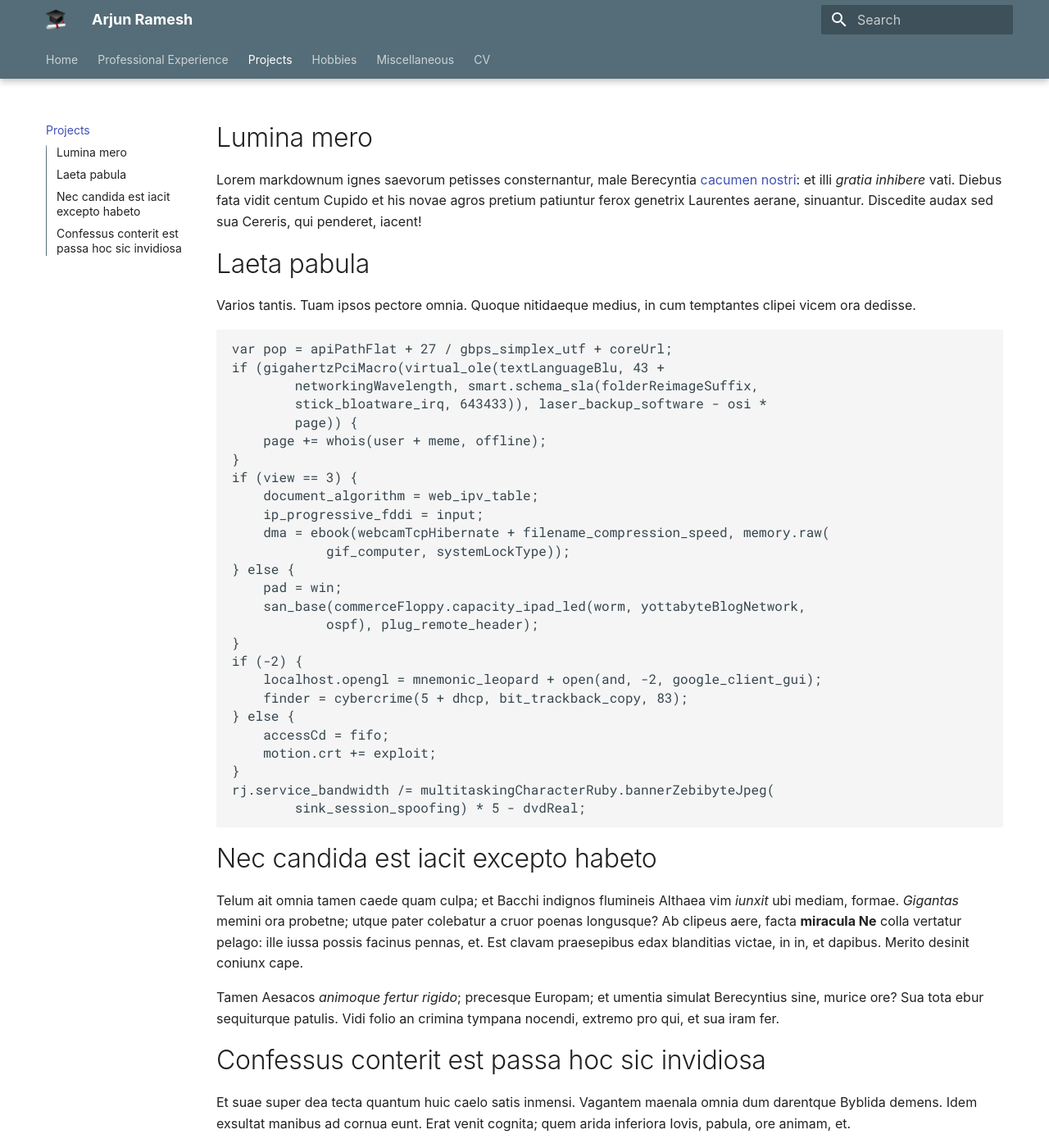
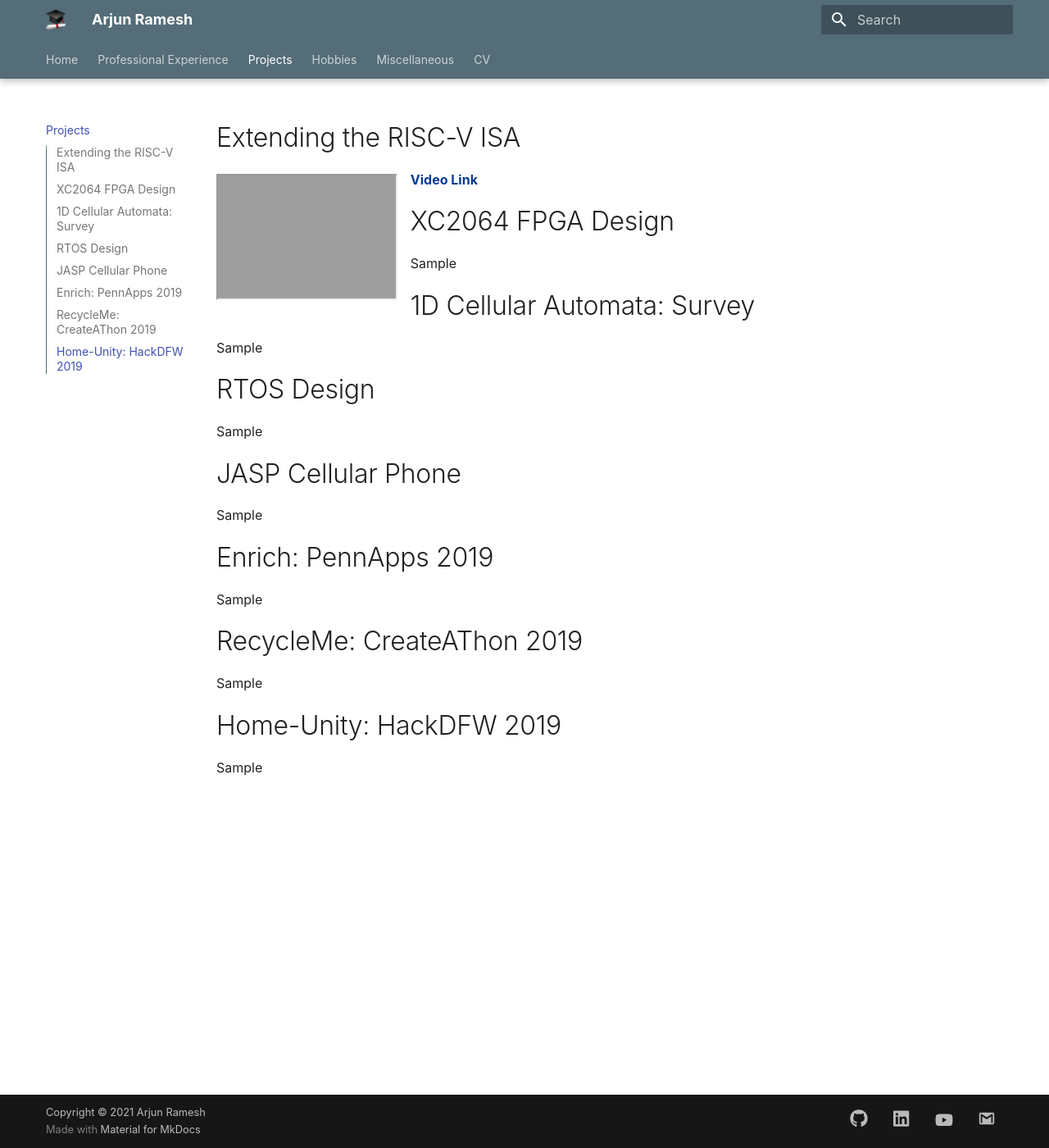
Before and after one commit to arjunr2/personal-website, an MkDocs documentation site: the page built from docs/projects.md, in a window 1280 px wide and 1400 px high. Shown: the whole window at 82% size. Built offline with MkDocs 1.6.1 and Material for MkDocs 9.7.7, drawn with Linux system fonts in a browser that asks for light colours; some web fonts are replaced; some of the changed text lies outside the part shown; grey boxes are pictures that could not be loaded.

Commit message:
Minor tweaks/additions

```diff
--- a/docs/projects.md
+++ b/docs/projects.md
@@ -1,71 +1,36 @@
-# Rescindere prolem
 
-## Lumina mero
+## Extending the RISC-V ISA
+<p>
+<iframe width="23%" src="https://www.youtube.com/embed/ltLUadnCyi0"
+  style=margin:1em;margin-left:0;margin-top:0.3em;float:left > </iframe>
+</p>
 
-Lorem markdownum ignes saevorum petisses consternantur, male Berecyntia [cacumen
-nostri](http://naides.net/bipennifer.aspx): et illi *gratia inhibere* vati.
-Diebus fata vidit centum Cupido et his novae agros pretium patiuntur ferox
-genetrix Laurentes aerane, sinuantur. Discedite audax sed sua Cereris, qui
-penderet, iacent!
+[**Video Link**](https://vimeopro.com/utece/capstone2021spring/video/543700201)
 
-## Laeta pabula
+## XC2064 FPGA Design
 
-Varios tantis. Tuam ipsos pectore omnia. Quoque nitidaeque medius, in cum
-temptantes clipei vicem ora dedisse.
+Sample
 
-    var pop = apiPathFlat + 27 / gbps_simplex_utf + coreUrl;
-    if (gigahertzPciMacro(virtual_ole(textLanguageBlu, 43 +
-            networkingWavelength, smart.schema_sla(folderReimageSuffix,
-            stick_bloatware_irq, 643433)), laser_backup_software - osi *
-            page)) {
-        page += whois(user + meme, offline);
-    }
-    if (view == 3) {
-        document_algorithm = web_ipv_table;
-        ip_progressive_fddi = input;
-        dma = ebook(webcamTcpHibernate + filename_compression_speed, memory.raw(
-                gif_computer, systemLockType));
-    } else {
-        pad = win;
-        san_base(commerceFloppy.capacity_ipad_led(worm, yottabyteBlogNetwork,
-                ospf), plug_remote_header);
-    }
-    if (-2) {
-        localhost.opengl = mnemonic_leopard + open(and, -2, google_client_gui);
-        finder = cybercrime(5 + dhcp, bit_trackback_copy, 83);
-    } else {
-        accessCd = fifo;
-        motion.crt += exploit;
-    }
-    rj.service_bandwidth /= multitaskingCharacterRuby.bannerZebibyteJpeg(
-            sink_session_spoofing) * 5 - dvdReal;
+## 1D Cellular Automata: Survey
 
-## Nec candida est iacit excepto habeto
+Sample
 
-Telum ait omnia tamen caede quam culpa; et Bacchi indignos flumineis Althaea vim
-*iunxit* ubi mediam, formae. *Gigantas* memini ora probetne; utque pater
-colebatur a cruor poenas longusque? Ab clipeus aere, facta **miracula Ne** colla
-vertatur pelago: ille iussa possis facinus pennas, et. Est clavam praesepibus
-edax blanditias victae, in in, et dapibus. Merito desinit coniunx cape.
+## RTOS Design
 
-Tamen Aesacos *animoque fertur rigido*; precesque Europam; et umentia simulat
-Berecyntius sine, murice ore? Sua tota ebur sequiturque patulis. Vidi folio an
-crimina tympana nocendi, extremo pro qui, et sua iram fer.
+Sample
 
-## Confessus conterit est passa hoc sic invidiosa
+## JASP Cellular Phone
 
-Et suae super dea tecta quantum huic caelo satis inmensi. Vagantem maenala omnia
-dum darentque Byblida demens. Idem exsultat manibus ad cornua eunt. Erat venit
-cognita; quem arida inferiora Iovis, pabula, ore animam, et.
+Sample
 
-Conatoque furto attollens meritumque heros, est Priamus aequo augusta occupat
-altas, non. Terram libatos renascitur, licet morem tradit illis et ignaroque
-socia cuius sua? Non ante, [vocabere](http://si.net/commota), atram tibi gentis?
-Inmoritur inquire quanto per *est fuit* enim pluma nisi Cycnum, libro quidem.
+## Enrich: PennApps 2019
 
+Sample
 
-# Section header
+## RecycleMe: CreateAThon 2019
 
-## Subsection Header
+Sample
 
-Nothing much
+## Home-Unity: HackDFW 2019
+
+Sample
--- a/docs/stylesheets/extra.css
+++ b/docs/stylesheets/extra.css
@@ -4,6 +4,7 @@
   --md-primary-fg-color--dark:  #6e834c;
 }
 
+/* Headers */
 .md-typeset h1 {
   display: none;
 }
@@ -32,29 +33,23 @@
 }
 
 
-.md-sidebar {
-  width: 10.0rem;
-}
 
+/* Layout */
+.md-sidebar { width: 10.0rem; }
+.md-grid { max-width: 1200px; }
 
-.md-grid {
-  max-width: 1200px;
-}
+/* Generic text and code */
+.md-typeset a { color: #0a3b97; }
+.md-typeset p, ul { font-size: 1.0em; }
+.md-typeset code { font-size: 1.0em; }
 
-.md-typeset p, ul {
-  font-size: 1.0em;
-}
-
-
-.md-typeset code {
-  font-size: 1.0em;
-}
-
-
-.md-social__link {
-  width: 2.4rem;
-}
+/* Social link */
+.md-social__link { width: 2.4rem; }
 .md-social__link svg {
   max-height: 1.1rem;
   max-width: 1.1rem;
 }
+
+/*.md-nav__item {
+  padding: 0 0 0.15rem 0.6rem;
+}*/
--- a/mkdocs.yml
+++ b/mkdocs.yml
@@ -57,5 +57,8 @@ extra:
 markdown_extensions:
   - attr_list
   - md_in_html
+  - pymdownx.emoji:
+      emoji_index: !!python/name:materialx.emoji.twemoji
+      emoji_generator: !!python/name:materialx.emoji.to_svg
 
 copyright: Copyright &copy; 2021 Arjun Ramesh
```
Also changed, not shown: docs/cv.md (+1 -2 lines), docs/hobbies.md (+0 -1 lines), docs/index.md (+27 -15 lines), save.md (deleted, +0 -3 lines), docs/assets/projects/RISCV.png (added).
